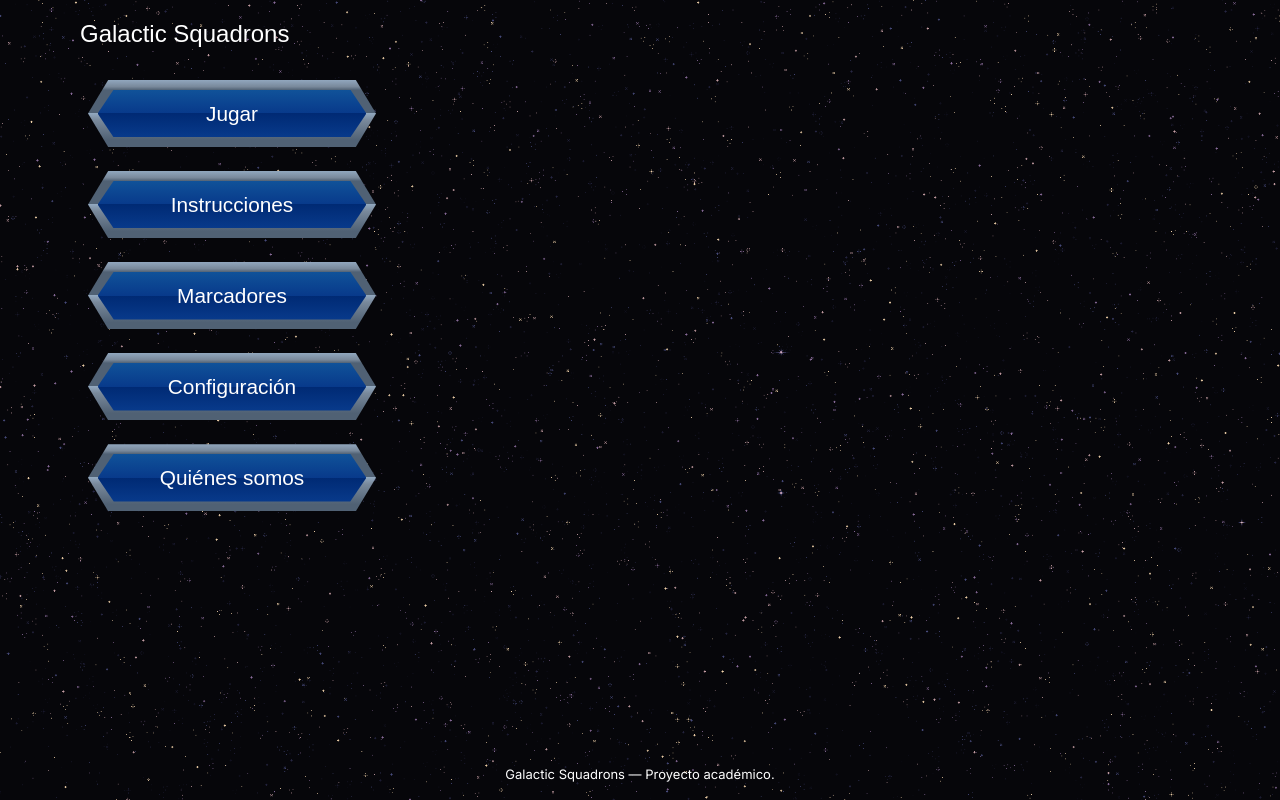
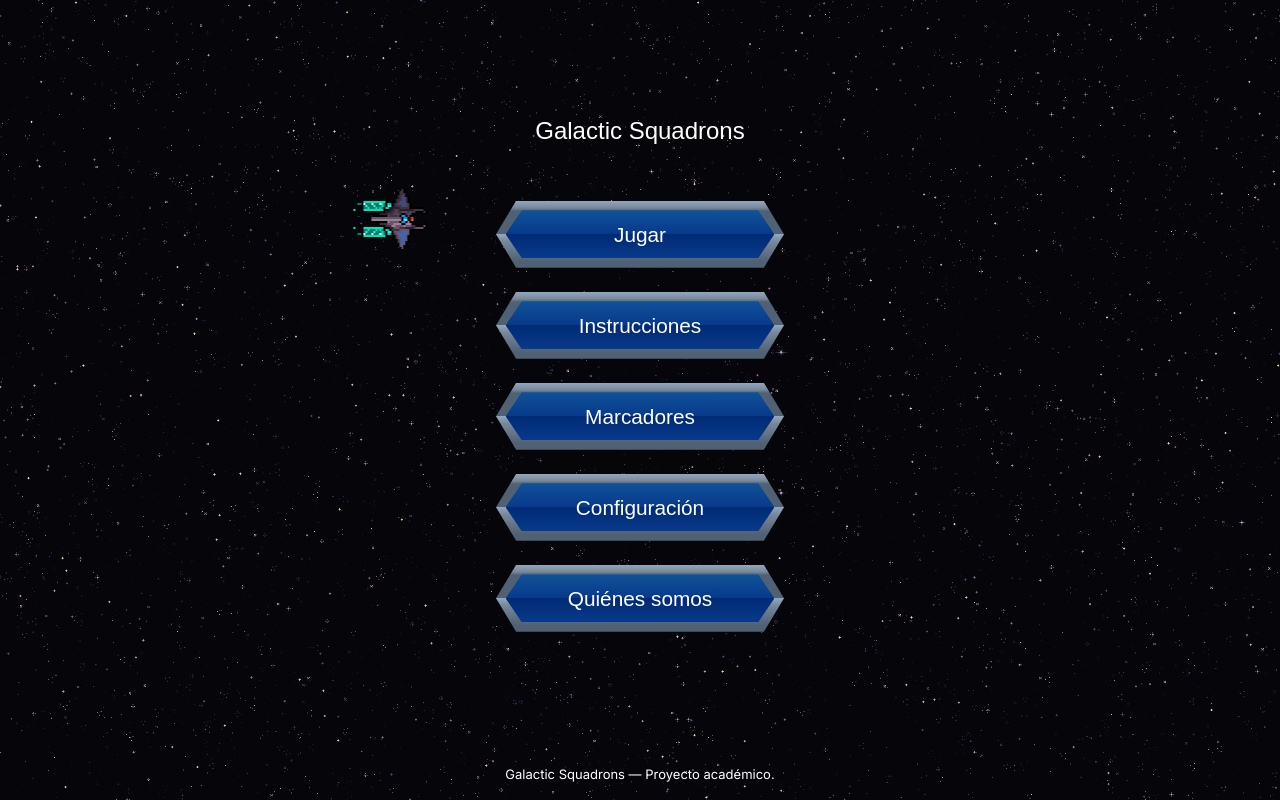
Before and after one commit to GeinerMB/proyecto-C00870-C15464-C25063-C27534, a React (Vite) app: page /#/ in a window 1280 px wide. Built offline with nearby package versions, Linux system fonts and the light colour scheme; a web font is replaced by a local one.

Commit message:
Add animated scout ship to home page
Updates the home background, centers the main content, and adds an animated pixel-art enemy scout with engine-frame animation and viewport flight motion as a test for future animation.

```diff
--- a/src/pages/Home.jsx
+++ b/src/pages/Home.jsx
@@ -41,8 +41,11 @@ export default function Home() {
           </ul>
         </nav>
 
-        <div className="home__background" aria-hidden="true">
-          <span className="home__planet" />
+        <div className="home_background" aria-hidden="true">
+          <span className="home_planet" />
+          <span className="home_player player_fighter" />
+          <span className="home_player_bullet" />
+          <span className="home_enemy_scout" />
         </div>
       </section>
 
--- a/src/styles/home.css
+++ b/src/styles/home.css
@@ -5,19 +5,71 @@
 /* --------------------------------------------------------------------------
    1. Home
    -------------------------------------------------------------------------- */
+#root > main:has(> .home) {
+  display: grid;
+  place-items: center;
+}
+
 .home {
   position: relative;
   isolation: isolate;
+
+  width: 100%;
+  text-align: center;
+}
+
+.home_title {
+  margin: var(--space-6);
 }
 
 
 /* --------------------------------------------------------------------------
    2. Fondo de la página
    -------------------------------------------------------------------------- */
-.home__background {
+
+.home_background {
   position: fixed;
   inset: 0;
   z-index: -1;          /* Detrás del contenido */
   overflow: hidden;
   pointer-events: none; /* Permite hacer clic en el menú */
 }
+
+.home_enemy_scout {
+  position: absolute;
+  top: 25%;
+  left: -80px;
+  width: 64px;
+  height: 37px;
+
+  animation: vuelo 18s linear infinite;
+}
+
+.home_enemy_scout::before {
+  content: "";
+  display: block;
+  width: 100%;
+  height: 100%;
+
+  background: var(--enemy-scout) no-repeat;
+  background-size: 512px 37px;
+  image-rendering: pixelated;
+
+  transform: rotate(90deg) scale(2); /* Apunta hacia la derecha */
+  animation: motores 0.8s steps(8) infinite;
+}
+
+
+/* --------------------------------------------------------------------------
+   . Animations
+   -------------------------------------------------------------------------- */
+
+@keyframes motores {
+  from { background-position: 0 0; }
+  to   { background-position: -512px 0; }
+}
+
+@keyframes vuelo {
+  from { transform: translateX(0); }
+  to   { transform: translateX(calc(100vw + 160px)); }
+}
```
